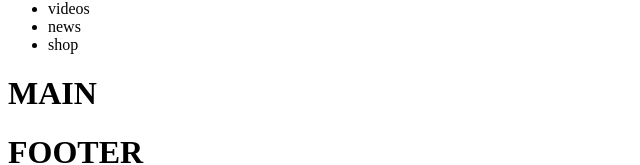
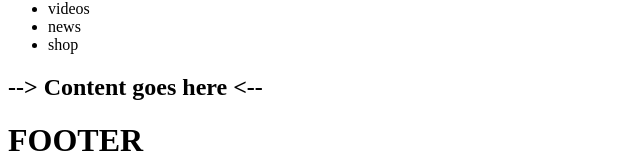
Before and after one commit to GiovanniZumbo/vite-comics, a Vue app: page / in a window 1280 px wide. Shown: the part 436-601 px from the top of the page, without its empty margins (0-640 px from the left). Built offline with nearby package versions, Linux system fonts and the light colour scheme.

Commit message:
Added main content

```diff
--- a/src/components/AppHeader.vue
+++ b/src/components/AppHeader.vue
@@ -10,6 +10,7 @@ export default {
 
 <template>
 <main>
+    <div>
     <img src="../assets/img/dc-logo.png" alt="dc-logo">
 
     <nav>
@@ -25,6 +26,7 @@ export default {
             <li>shop</li>
         </ul>
     </nav>
+</div>
 </main>
 </template>
 
--- a/src/components/AppMain.vue
+++ b/src/components/AppMain.vue
@@ -10,7 +10,9 @@ export default {
 
 <template>
 <main>
-    <h1>MAIN</h1>
+     <div>
+            <h2> --> Content goes here <-- </h2>
+   </div>
 </main>
 </template>
 
```
